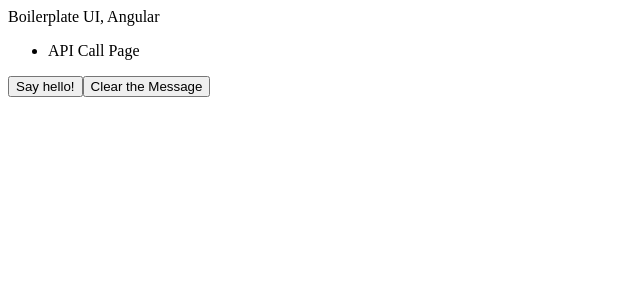
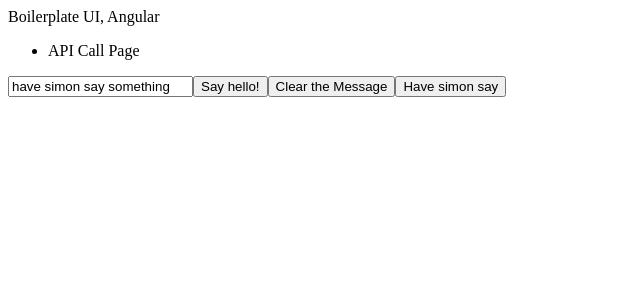
Before and after one commit to thefoolofemmaus/boilerplate, an Angular app in the folder boilerplateUI/: page /apicallpage in a window 1280 px wide. Shown: the top 300 px of the page, without its empty margins (0-640 px from the left). Built offline with nearby package versions, Linux system fonts and the light colour scheme.

Commit message:
Adding additional functionality to Simon service

```diff
--- a/boilerplateUI/src/app/components/apicallpage/apicallpage.component.html
+++ b/boilerplateUI/src/app/components/apicallpage/apicallpage.component.html
@@ -1,5 +1,7 @@
 <div>
     {{ simonMessage }}
 </div>
+<input type="text" [(ngModel)]="simonInput" />
 <button (click)="sayHello()">Say hello!</button>
 <button (click)="clearMessage()">Clear the Message</button>
+<button (click)="saySimon()">Have simon say</button>
--- a/boilerplateUI/src/app/components/apicallpage/apicallpage.component.ts
+++ b/boilerplateUI/src/app/components/apicallpage/apicallpage.component.ts
@@ -10,6 +10,7 @@
 export class ApicallpageComponent {
   simonService = inject(SimonService);
   simonMessage = '';
+  simonInput = 'have simon say something';
 
   sayHello() {
     this.simonMessage = this.simonService.sayHello();
@@ -18,4 +19,8 @@
   clearMessage() {
     this.simonMessage = '';
   }
+
+  saySimon() {
+    this.simonMessage = this.simonService.saySimon(this.simonInput).message;
+  }
 }
--- a/boilerplateUI/src/app/services/simon.service.ts
+++ b/boilerplateUI/src/app/services/simon.service.ts
@@ -8,4 +8,9 @@
   sayHello() {
     return "Hello World!";
   }
+
+  saySimon(simonInput: string) {
+    const simonMessage = "Simon says: " + simonInput;
+    return { message: simonMessage};
+  }
 }
```
